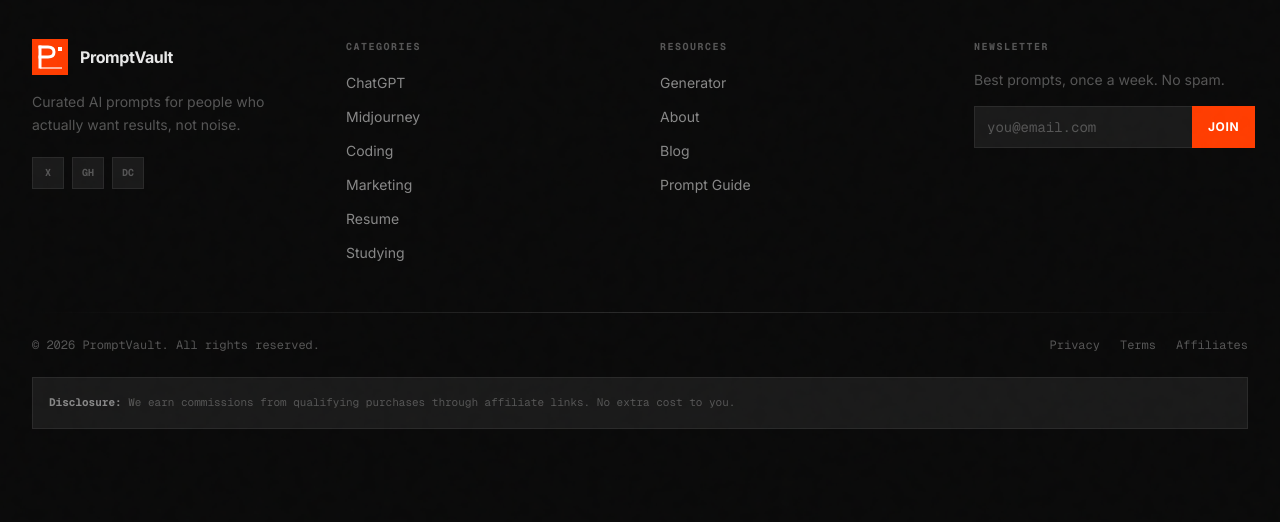
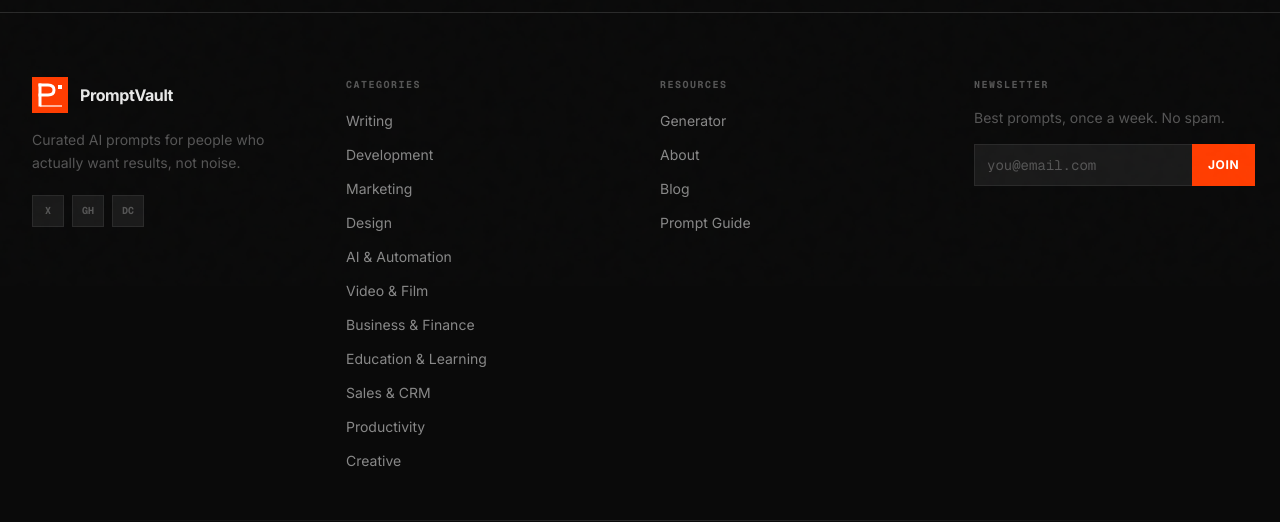
Before and after one commit to sinzo8771-prog/Prompt-Vault, a Next.js app: page /generator in a window 1280 px wide. Shown: the part 1314-1836 px from the top of the page. Before the commit the page ends 1807 px from the top, so only its background shows below. Built offline with nearby package versions, Linux system fonts and the light colour scheme; no server answers.

Commit message:
fix: add 5 new trending categories with icons, update generator + footer

```diff
--- a/src/app/api/generate/route.ts
+++ b/src/app/api/generate/route.ts
@@ -111,12 +111,15 @@ const TONE_MAP: Record<string, string> = {
 const CATEGORIES_CONTEXT: Record<string, string> = {
   Writing: "Blog posts, articles, essays, stories, scripts, documentation, creative writing.",
   Marketing: "Ad copy, email campaigns, social media, SEO content, brand messaging, landing pages.",
-  Coding: "Code review, debugging, documentation, architecture, boilerplates, algorithms.",
-  Resume: "Resume bullet points, cover letters, LinkedIn profiles, interview prep, career summaries.",
-  Studying: "Note-taking, flashcards, concept explanations, study plans, practice problems.",
-  Creative: "Art prompts, brainstorming, naming, taglines, creative writing, ideation.",
-  Business: "Strategy, analysis, proposals, reports, meeting agendas, executive summaries.",
-  "Social Media": "Posts, threads, captions, engagement hooks, content calendars, community building.",
+  Development: "Code review, debugging, documentation, architecture, boilerplates, system design, DevOps, CI/CD.",
+  Design: "Image generation prompts, UI/UX design, logos, branding, product mockups, glassmorphism, design systems.",
+  Productivity: "Automation, organization, time management, meeting agendas, SOPs, workflow optimization, deep work.",
+  Creative: "Art prompts, brainstorming, naming, taglines, creative writing, ideation, storytelling.",
+  "AI & Automation": "AI agent design, RAG systems, prompt engineering, n8n/Make/Zapier workflows, fine-tuning, multi-agent systems.",
+  "Video & Film": "AI video generation (Sora, Kling, Runway), YouTube production, short-form content, storyboards, motion graphics.",
+  "Business & Finance": "Business plans, financial models, investor pitches, market research, competitive analysis, startup strategy.",
+  "Education & Learning": "Course creation, curriculum design, lesson plans, flashcards, study systems, tutoring prompts.",
+  "Sales & CRM": "Discovery calls, outreach sequences, deal strategy, churn prevention, proposal writing, LinkedIn selling.",
 };
 
 // Verified working free models
--- a/src/app/generator/page.tsx
+++ b/src/app/generator/page.tsx
@@ -25,12 +25,15 @@ const TOOLS = [
 const CATEGORIES = [
   "Writing",
   "Marketing",
-  "Coding",
-  "Resume",
-  "Studying",
+  "Development",
+  "Design",
+  "Productivity",
   "Creative",
-  "Business",
-  "Social Media",
+  "AI & Automation",
+  "Video & Film",
+  "Business & Finance",
+  "Education & Learning",
+  "Sales & CRM",
 ];
 
 const TONES = [
--- a/src/components/Footer.tsx
+++ b/src/components/Footer.tsx
@@ -35,12 +35,17 @@ export function Footer() {
             </h3>
             <ul className="space-y-2.5">
               {[
-                { name: "ChatGPT", href: "/category/chatgpt" },
-                { name: "Midjourney", href: "/category/midjourney" },
-                { name: "Coding", href: "/category/coding" },
+                { name: "Writing", href: "/category/writing" },
+                { name: "Development", href: "/category/development" },
                 { name: "Marketing", href: "/category/marketing" },
-                { name: "Resume", href: "/category/resume" },
-                { name: "Studying", href: "/category/studying" },
+                { name: "Design", href: "/category/design" },
+                { name: "AI & Automation", href: "/category/ai-and-automation" },
+                { name: "Video & Film", href: "/category/video-and-film" },
+                { name: "Business & Finance", href: "/category/business-and-finance" },
+                { name: "Education & Learning", href: "/category/education-and-learning" },
+                { name: "Sales & CRM", href: "/category/sales-and-crm" },
+                { name: "Productivity", href: "/category/productivity" },
+                { name: "Creative", href: "/category/creative" },
               ].map((link) => (
                 <li key={link.name}>
                   <Link
--- a/src/data/prompts.ts
+++ b/src/data/prompts.ts
@@ -32,12 +32,17 @@ export interface Pack {
 }
 
 export const categories: Category[] = [
-  { slug: "chatgpt", name: "ChatGPT", description: "Writing, brainstorming, summarization, and general AI assistance prompts for OpenAI's ChatGPT.", icon: "💬", promptCount: 120, color: "#10a37f" },
-  { slug: "midjourney", name: "Midjourney", description: "Image generation prompts for photorealistic art, illustrations, and creative visual designs.", icon: "🎨", promptCount: 85, color: "#5865f2" },
-  { slug: "coding", name: "Coding", description: "Code review, debugging, documentation, and development workflow prompts for programmers.", icon: "💻", promptCount: 70, color: "#f59e0b" },
-  { slug: "marketing", name: "Marketing", description: "Ad copy, email campaigns, social media content, and brand voice prompts for marketers.", icon: "📈", promptCount: 95, color: "#ef4444" },
-  { slug: "resume", name: "Resume & Career", description: "Resume writing, cover letters, LinkedIn optimization, and interview prep prompts.", icon: "📄", promptCount: 60, color: "#8b5cf6" },
-  { slug: "studying", name: "Studying", description: "Note-taking, flashcard generation, essay assistance, and concept explanation prompts.", icon: "📚", promptCount: 65, color: "#06b6d4" },
+  { slug: "writing", name: "Writing", description: "Blog posts, articles, stories, scripts, and creative writing prompts.", icon: "✍️", promptCount: 0, color: "#10a37f" },
+  { slug: "development", name: "Development", description: "Code review, debugging, DevOps, and development workflow prompts.", icon: "💻", promptCount: 0, color: "#f59e0b" },
+  { slug: "marketing", name: "Marketing", description: "Ad copy, email campaigns, SEO, and brand strategy prompts.", icon: "📈", promptCount: 0, color: "#ef4444" },
+  { slug: "design", name: "Design", description: "Image generation, UI design, branding, and creative visual prompts.", icon: "🎨", promptCount: 0, color: "#5865f2" },
+  { slug: "productivity", name: "Productivity", description: "Automation, organization, SOPs, and efficiency prompts.", icon: "⚡", promptCount: 0, color: "#8b5cf6" },
+  { slug: "creative", name: "Creative", description: "Creative ideation, storytelling, art, and artistic prompts.", icon: "💡", promptCount: 0, color: "#06b6d4" },
+  { slug: "ai-and-automation", name: "AI & Automation", description: "AI agents, RAG systems, workflow automation, and prompt engineering.", icon: "🤖", promptCount: 0, color: "#7c3aed" },
+  { slug: "video-and-film", name: "Video & Film", description: "AI video generation, YouTube production, and motion design.", icon: "🎬", promptCount: 0, color: "#dc2626" },
+  { slug: "business-and-finance", name: "Business & Finance", description: "Business plans, financial models, fundraising, and strategy.", icon: "💼", promptCount: 0, color: "#0284c7" },
+  { slug: "education-and-learning", name: "Education & Learning", description: "Course creation, curriculum design, lesson plans, and study systems.", icon: "📚", promptCount: 0, color: "#059669" },
+  { slug: "sales-and-crm", name: "Sales & CRM", description: "Sales scripts, CRM workflows, outreach, and deal strategy.", icon: "🎯", promptCount: 0, color: "#f97316" },
 ];
 
 export const packs: Pack[] = [
--- a/src/lib/prompts.ts
+++ b/src/lib/prompts.ts
@@ -215,6 +215,11 @@ export async function getCategories(): Promise<Category[]> {
     development: { icon: "💻", color: "#f59e0b", description: "Code review, debugging, and development workflow prompts." },
     productivity: { icon: "⚡", color: "#8b5cf6", description: "Automation, organization, and efficiency prompts." },
     creative: { icon: "💡", color: "#06b6d4", description: "Creative ideation, storytelling, and artistic prompts." },
+    "sales-and-crm": { icon: "🎯", color: "#f97316", description: "Sales scripts, CRM workflows, and deal strategy prompts." },
+    "ai-and-automation": { icon: "🤖", color: "#7c3aed", description: "AI agent design, workflow automation, and RAG prompts." },
+    "education-and-learning": { icon: "📚", color: "#059669", description: "Course creation, curriculum design, and study system prompts." },
+    "business-and-finance": { icon: "💼", color: "#0284c7", description: "Business plans, financial models, and fundraising prompts." },
+    "video-and-film": { icon: "🎬", color: "#dc2626", description: "Video generation, YouTube production, and motion design prompts." },
   };
 
   const counts: Record<string, number> = {};
```
